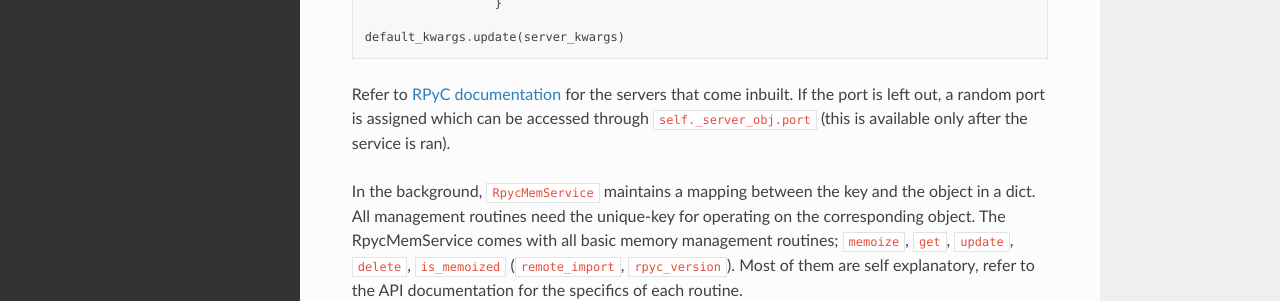
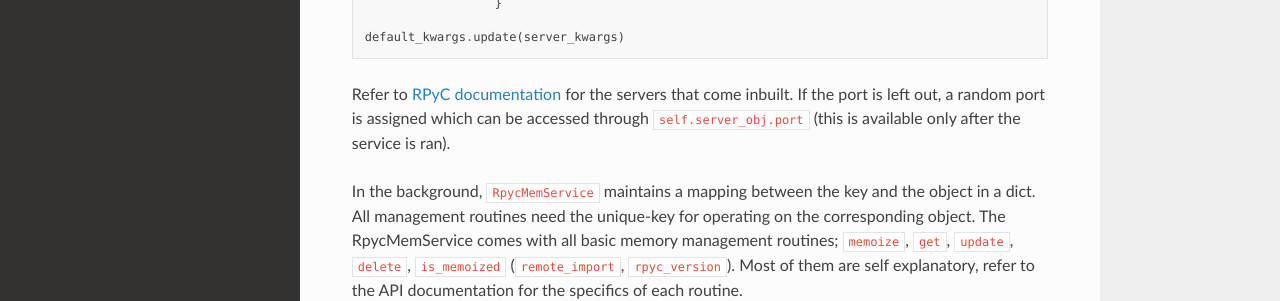
Before and after one commit to m0hithreddy/rpyc-mem, a Sphinx documentation site: the page built from docs/user_guide/mem_service_guide.rst, in a window 1280 px wide and 1400 px high. Shown: the part 691-992 px from the top of the window. Built offline with Sphinx 7.4.7 and the Read the Docs theme 2.0.0, drawn with Linux system fonts in a browser that asks for light colours.

```diff
--- a/docs/user_guide/mem_service_guide.rst
+++ b/docs/user_guide/mem_service_guide.rst
@@ -31,7 +31,7 @@ kwargs used to run the server can be updated by passing ``server_kwargs`` argume
 
 
 Refer to `RPyC documentation <https://rpyc.readthedocs.io/en/latest/api/utils_server.html>`_ for the servers that come
-inbuilt. If the port is left out, a random port is assigned which can be accessed through ``self._server_obj.port``
+inbuilt. If the port is left out, a random port is assigned which can be accessed through ``self.server_obj.port``
 (this is available only after the service is ran).
 
 In the background, ``RpycMemService`` maintains a mapping between the key and the object in a dict. All management
```
